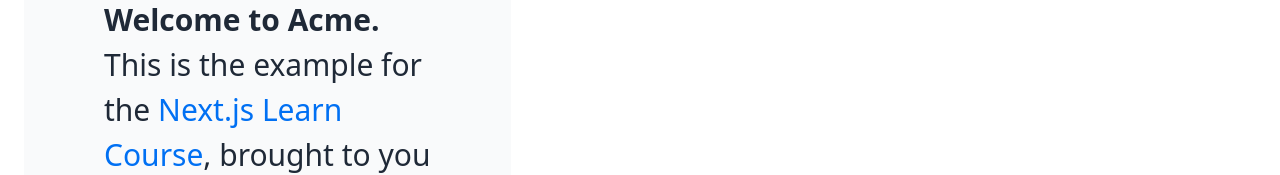
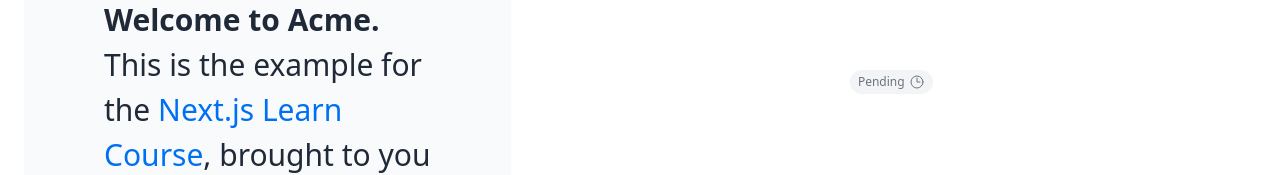
Before and after one commit to Vyacheslav-Matyushin/NextJS, a Next.js app: page / in a window 1280 px wide. Shown: the part 430-605 px from the top of the page. Built offline with nearby package versions, Linux system fonts and the light colour scheme.

Commit message:
Update page.tsx
Using clsx library to switch class names
There may be times when you may need to conditionally style an element
based on state or some other condition

```diff
--- a/app/page.tsx
+++ b/app/page.tsx
@@ -2,6 +2,7 @@
 import { ArrowRightIcon } from '@heroicons/react/24/outline';
 import Link from 'next/link';
 import stiles from '@/app/ui/home.module.css';
+import InvoiceStatus from '@/app/ui/invoices/status';
 
 export default function Page() {
   return (
@@ -29,6 +30,7 @@
         </div>
         <div className="flex items-center justify-center p-6 md:w-3/5 md:px-28 md:py-12">
           {/* Add Hero Images Here */}
+		  <InvoiceStatus status="pending" />
         </div>
       </div>
     </main>
```
